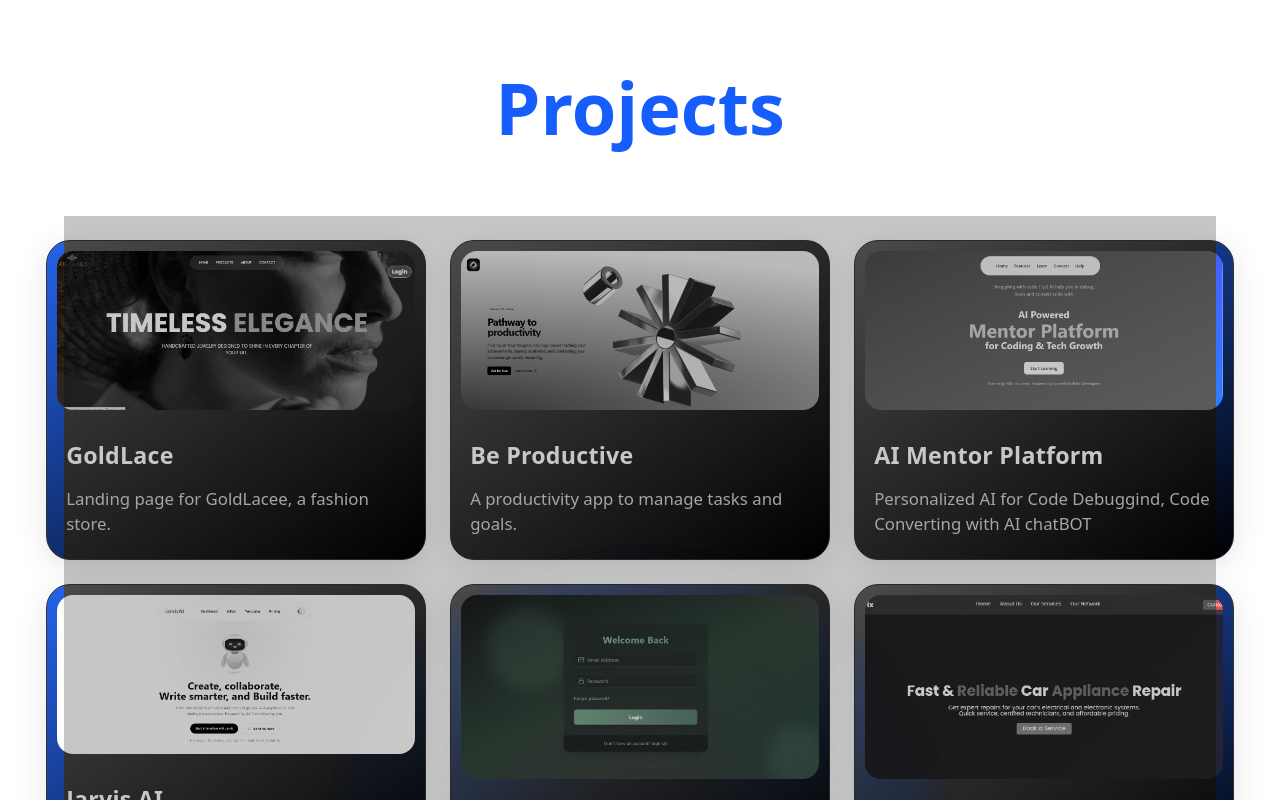
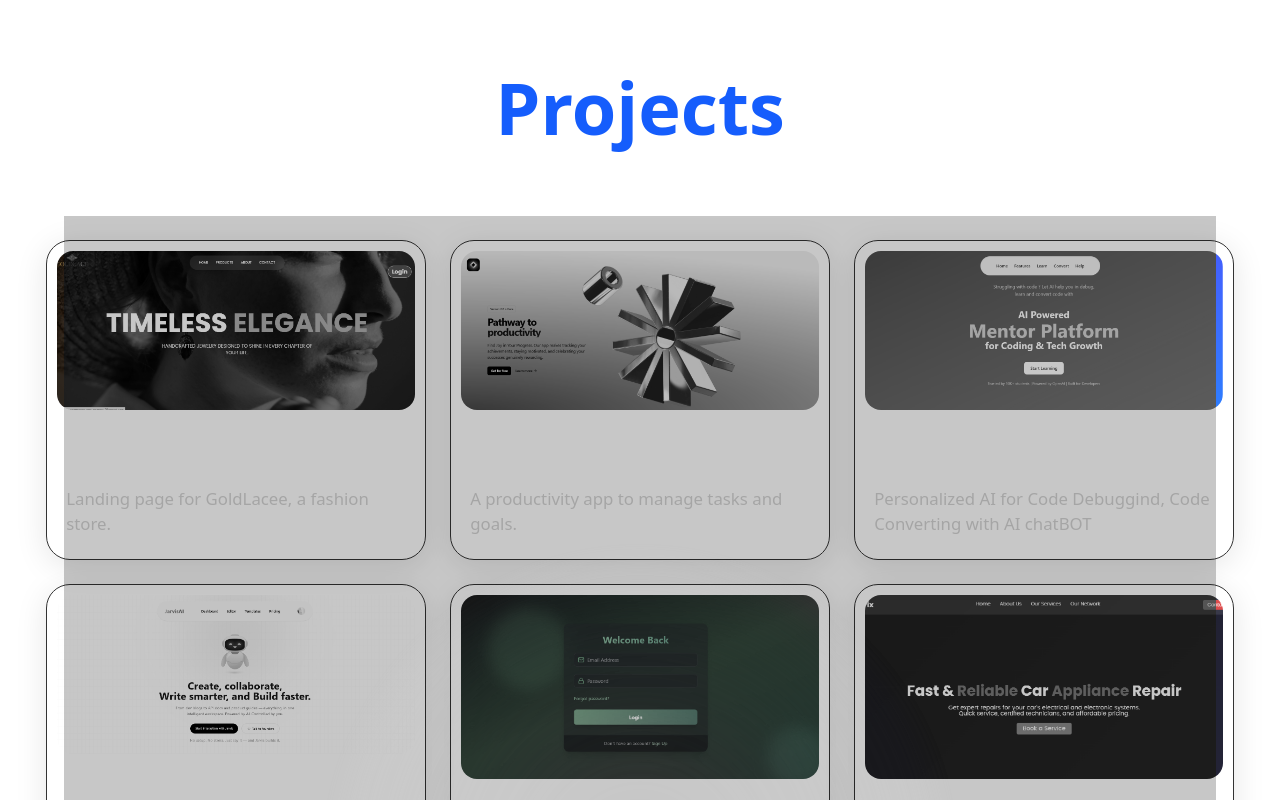
Before and after one commit to sandeep-senn/sandeep.portfolio, a Next.js app: page /projects in a window 1280 px wide. Shown: the top 800 px of the page. Built offline with nearby package versions, Linux system fonts and the light colour scheme.

Commit message:
chromagrid changed

```diff
--- a/src/components/ui/ChromaGrid.css
+++ b/src/components/ui/ChromaGrid.css
@@ -51,7 +51,6 @@
   overflow: hidden;
   border: 1.5px solid #333;
   transition: border-color 0.3s ease, transform 0.4s cubic-bezier(0.22, 1, 0.36, 1), box-shadow 0.4s cubic-bezier(0.22, 1, 0.36, 1);
-  background: var(--card-gradient);
   --mouse-x: 50%;
   --mouse-y: 50%;
   --spotlight-color: rgba(255, 255, 255, 0.3);
```
